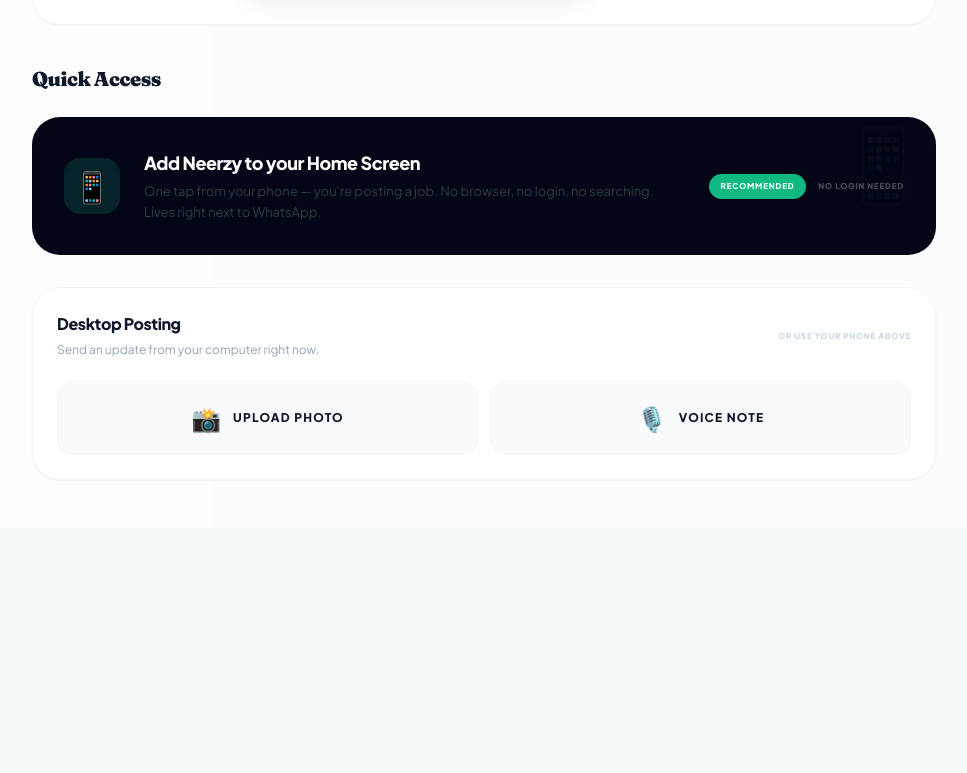
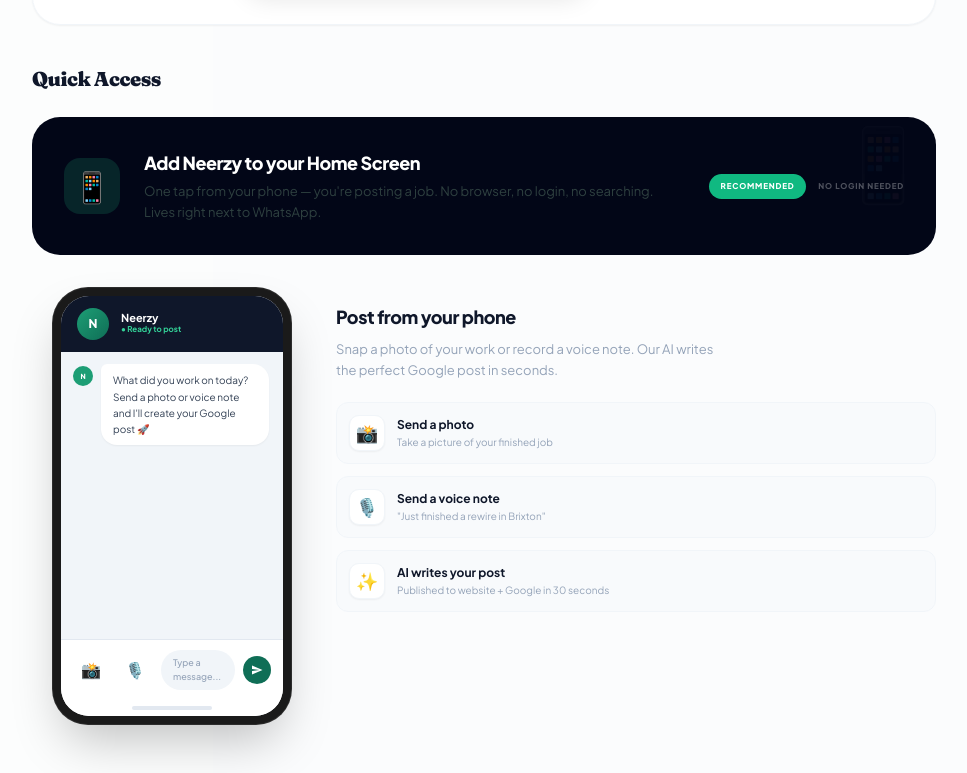
Before and after one commit to mobeen00381/seo-junction, a Next.js app: page /dashboard in a window 1280 px wide. Shown: the part 978-1751 px from the top of the page, without its empty margins (296-1263 px from the left). Before the commit the page ends 1506 px from the top, so only its background shows below. Built offline with nearby package versions, Linux system fonts and the light colour scheme.

Commit message:
feat: dashboard mobile phone mockup with chat-style posting UI for photo and voice

```diff
--- a/src/app/dashboard/page.tsx
+++ b/src/app/dashboard/page.tsx
@@ -261,30 +261,122 @@
           <div className="absolute top-0 right-0 p-6 text-7xl opacity-[0.04] translate-x-4 -translate-y-4 pointer-events-none group-hover:scale-110 transition-transform duration-700">📱</div>
         </div>
 
-        {/* Desktop Posting */}
-        <div className="bg-white rounded-[28px] p-6 border border-slate-100 shadow-sm">
-          <div className="flex flex-col md:flex-row items-start md:items-center justify-between gap-4 mb-5">
+        {/* Mobile Posting Mockup */}
+        <div className="grid grid-cols-1 md:grid-cols-[280px_1fr] gap-6 items-start">
+
+          {/* Phone Mockup */}
+          <div className="flex justify-center">
+            <div className="w-[240px] rounded-[36px] p-2" style={{background:'#1a1a1a', border:'1px solid rgba(255,255,255,0.08)', boxShadow:'0 25px 50px -12px rgba(0,0,0,0.25)'}}>
+              <div className="w-full rounded-[28px] overflow-hidden flex flex-col" style={{background:'#f8fafc', height:'420px'}}>
+
+                {/* Phone Header */}
+                <div className="px-4 py-3 flex items-center gap-3" style={{background:'#0f172a'}}>
+                  <div className="w-8 h-8 rounded-full flex items-center justify-center text-xs font-black text-white" style={{background:'linear-gradient(135deg, #1d9e75, #0f6e56)'}}>N</div>
+                  <div>
+                    <div className="text-[11px] font-bold text-white leading-none">Neerzy</div>
+                    <div className="text-[8px] text-emerald-400 font-bold">● Ready to post</div>
+                  </div>
+                </div>
+
+                {/* Chat Body */}
+                <div className="flex-1 p-3 space-y-3 overflow-hidden" style={{background:'#f1f5f9'}}>
+                  {/* Bot message */}
+                  <div className="flex gap-2">
+                    <div className="w-5 h-5 rounded-full shrink-0 flex items-center justify-center text-[7px] font-black text-white mt-0.5" style={{background:'#1d9e75'}}>N</div>
+                    <div className="bg-white rounded-2xl rounded-tl-md px-3 py-2 shadow-sm max-w-[85%]">
+                      <p className="text-[10px] text-slate-700 leading-relaxed">What did you work on today? Send a photo or voice note and I&apos;ll create your Google post 🚀</p>
+                    </div>
+                  </div>
+
+                  {/* User photo message */}
+                  {isUpdating && updateType === 'image' && (
+                    <div className="flex justify-end">
+                      <div className="bg-primary text-white rounded-2xl rounded-tr-md px-3 py-2 max-w-[70%]">
+                        <p className="text-[10px] font-medium">📸 Photo uploading...</p>
+                        <div className="w-full bg-white/20 rounded-full h-1 mt-1.5">
+                          <div className="bg-white h-full rounded-full animate-pulse" style={{width:'60%'}}></div>
+                        </div>
+                      </div>
+                    </div>
+                  )}
+
+                  {isUpdating && updateType === 'voice' && (
+                    <div className="flex justify-end">
+                      <div className="bg-primary text-white rounded-2xl rounded-tr-md px-3 py-2 max-w-[70%]">
+                        <p className="text-[10px] font-medium">🎙️ Voice note processing...</p>
+                        <div className="flex gap-0.5 mt-1.5">
+                          {[...Array(12)].map((_, i) => (
+                            <div key={i} className="w-1 rounded-full bg-white/60" style={{height: `${6 + Math.sin(i * 0.8) * 6}px`, animationDelay: `${i * 0.1}s`}}></div>
+                          ))}
+                        </div>
+                      </div>
+                    </div>
+                  )}
+
+                  {hasSentUpdate && !isUpdating && (
+                    <>
+                      <div className="flex justify-end">
+                        <div className="bg-primary text-white rounded-2xl rounded-tr-md px-3 py-2 max-w-[70%]">
+                          <p className="text-[10px] font-medium">✅ Sent!</p>
+                        </div>
+                      </div>
+                      <div className="flex gap-2">
+                        <div className="w-5 h-5 rounded-full shrink-0 flex items-center justify-center text-[7px] font-black text-white mt-0.5" style={{background:'#1d9e75'}}>N</div>
+                        <div className="bg-white rounded-2xl rounded-tl-md px-3 py-2 shadow-sm max-w-[85%]">
+                          <p className="text-[10px] text-slate-700 leading-relaxed">Done! Your post is now live on your website + Google Business Profile ✨</p>
+                        </div>
+                      </div>
+                    </>
+                  )}
+                </div>
+
+                {/* Input Bar */}
+                <div className="px-3 py-2.5 flex items-center gap-2 border-t border-slate-200 bg-white">
+                  <button
+                    onClick={() => handleSendUpdate('image')}
+                    disabled={isUpdating}
+                    className="w-9 h-9 rounded-full bg-primary/10 flex items-center justify-center text-base hover:bg-primary/20 transition-all disabled:opacity-30 active:scale-90"
+                  >📸</button>
+                  <button
+                    onClick={() => handleSendUpdate('voice')}
+                    disabled={isUpdating}
+                    className="w-9 h-9 rounded-full bg-primary/10 flex items-center justify-center text-base hover:bg-primary/20 transition-all disabled:opacity-30 active:scale-90"
+                  >🎙️</button>
+                  <div className="flex-1 bg-slate-100 rounded-full px-3 py-1.5 text-[9px] text-slate-400 font-medium">Type a message...</div>
+                  <div className="w-7 h-7 rounded-full bg-primary flex items-center justify-center">
+                    <svg width="12" height="12" viewBox="0 0 24 24" fill="white"><path d="M2.01 21L23 12 2.01 3 2 10l15 2-15 2z"/></svg>
+                  </div>
+                </div>
+
+                {/* Home Indicator */}
+                <div className="h-4 flex items-center justify-center bg-white">
+                  <div className="w-20 h-1 rounded-full bg-slate-200"></div>
+                </div>
+              </div>
+            </div>
+          </div>
+
+          {/* Right — Instructions */}
+          <div className="flex flex-col justify-center gap-5 py-4">
             <div>
-              <h4 className="text-base font-black text-slate-900 tracking-tight mb-1">Desktop Posting</h4>
-              <p className="text-[12px] text-slate-400">Send an update from your computer right now.</p>
+              <h4 className="text-lg font-black text-slate-900 tracking-tight mb-2">Post from your phone</h4>
+              <p className="text-[13px] text-slate-400 leading-relaxed max-w-sm">Snap a photo of your work or record a voice note. Our AI writes the perfect Google post in seconds.</p>
             </div>
-            <span className="text-[8px] font-black text-slate-300 uppercase tracking-widest">Or use your phone above</span>
-          </div>
-          <div className="grid grid-cols-2 gap-3">
-            <button
-              onClick={() => handleSendUpdate('image')}
-              className="flex items-center justify-center gap-3 p-5 bg-slate-50 rounded-2xl border border-slate-100 hover:border-primary hover:bg-primary/5 transition-all group"
-            >
-              <span className="text-2xl group-hover:rotate-12 transition-transform">📸</span>
-              <span className="font-black text-xs text-slate-900 uppercase tracking-widest">Upload Photo</span>
-            </button>
-            <button
-              onClick={() => handleSendUpdate('voice')}
-              className="flex items-center justify-center gap-3 p-5 bg-slate-50 rounded-2xl border border-slate-100 hover:border-primary hover:bg-primary/5 transition-all group"
-            >
-              <span className="text-2xl group-hover:rotate-12 transition-transform">🎙️</span>
-              <span className="font-black text-xs text-slate-900 uppercase tracking-widest">Voice Note</span>
-            </button>
+            <div className="space-y-3">
+              {[
+                { icon: '📸', title: 'Send a photo', desc: 'Take a picture of your finished job' },
+                { icon: '🎙️', title: 'Send a voice note', desc: '"Just finished a rewire in Brixton"' },
+                { icon: '✨', title: 'AI writes your post', desc: 'Published to website + Google in 30 seconds' },
+              ].map((step, i) => (
+                <div key={i} className="flex items-center gap-3 p-3 rounded-xl bg-slate-50 border border-slate-100">
+                  <div className="w-9 h-9 rounded-[10px] bg-white border border-slate-100 flex items-center justify-center text-lg shrink-0 shadow-sm">{step.icon}</div>
+                  <div>
+                    <div className="text-[12px] font-bold text-slate-900">{step.title}</div>
+                    <div className="text-[10px] text-slate-400">{step.desc}</div>
+                  </div>
+                </div>
+              ))}
+            </div>
           </div>
         </div>
       </section>
```
